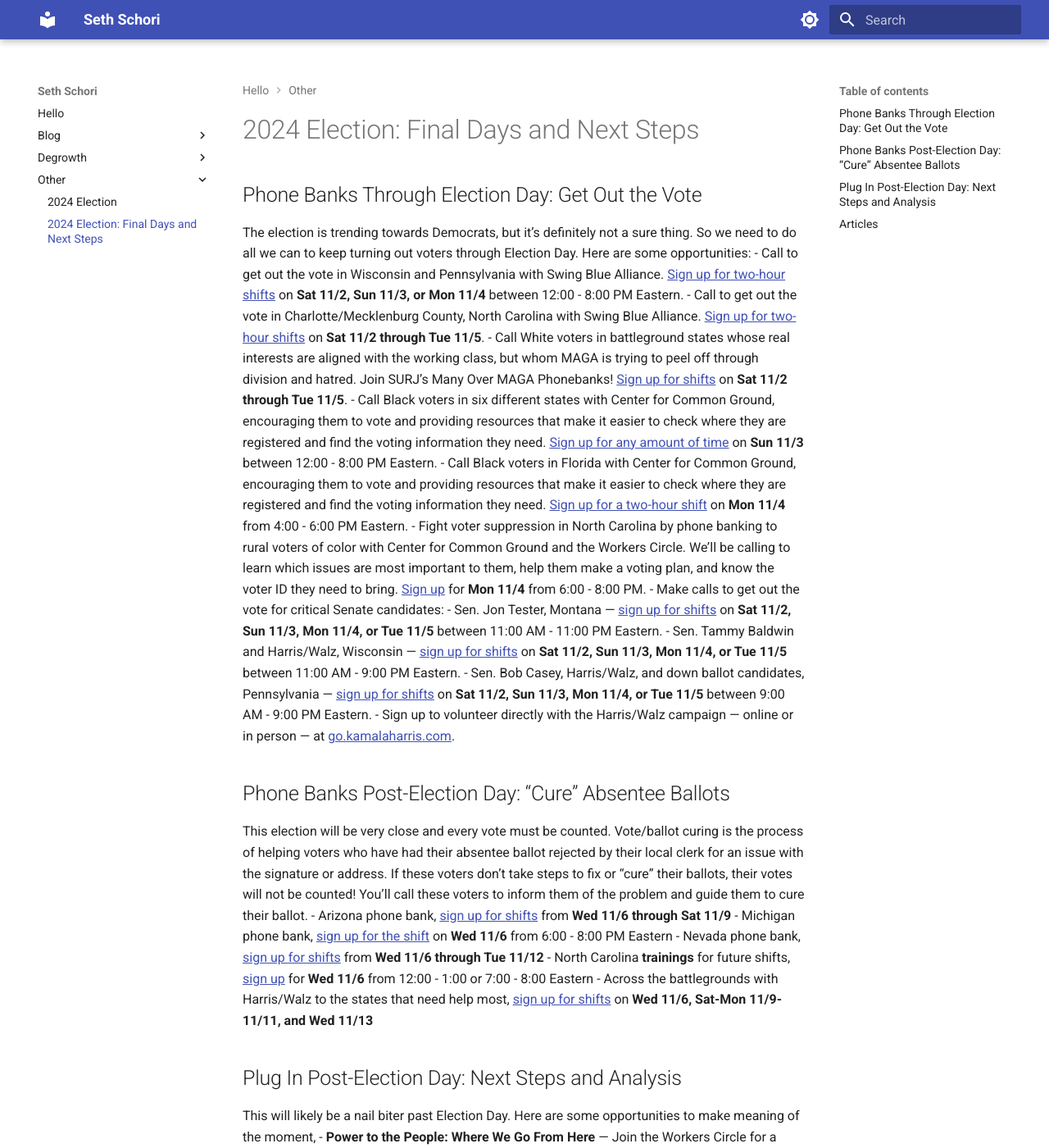
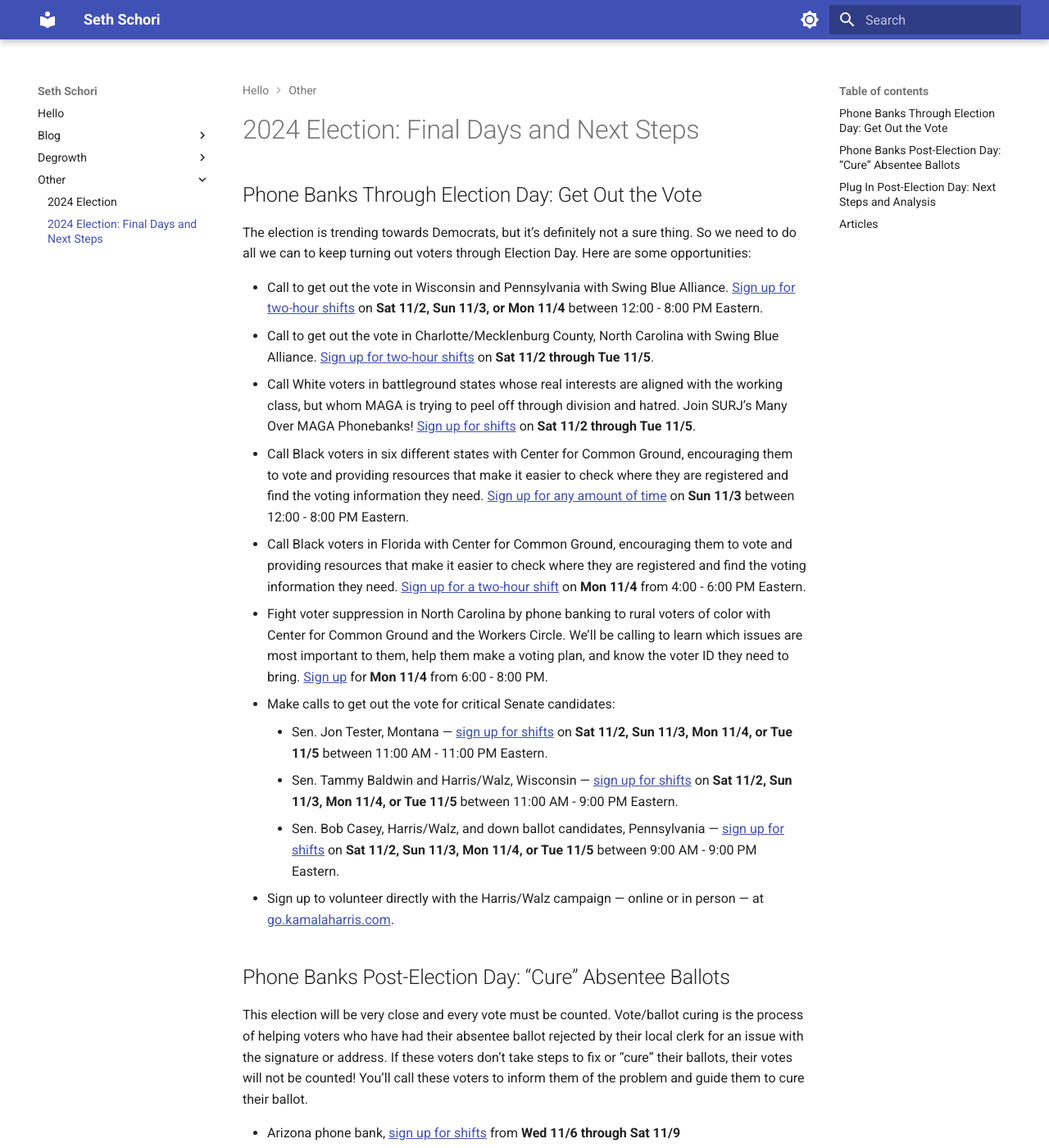
Before and after one commit to sethschori/sethschori.github.io, an MkDocs documentation site: the page built from docs/other/2024-election-ending.md, in a window 1280 px wide and 1400 px high. Shown: the whole window at 82% size. Built offline with MkDocs 1.6.1 and Material for MkDocs 9.7.7, drawn with Linux system fonts in a browser that asks for light colours; some of the changed lines change nothing that is shown; some of the changed text lies outside the part shown.

Commit message:
vault backup: 2024-11-02 13:39:16

```diff
--- a/docs/other/2024-election-ending.md
+++ b/docs/other/2024-election-ending.md
@@ -2,6 +2,7 @@
 
 ## Phone Banks Through Election Day: Get Out the Vote
 The election is trending towards Democrats, but it’s definitely not a sure thing. So we need to do all we can to keep turning out voters through Election Day. Here are some opportunities:
+
 - Call to get out the vote in Wisconsin and Pennsylvania with Swing Blue Alliance. [Sign up for two-hour shifts](https://www.mobilize.us/swingbluealliance/event/726445/) on **Sat 11/2, Sun 11/3, or Mon 11/4** between 12:00 - 8:00 PM Eastern.
 - Call to get out the vote in Charlotte/Mecklenburg County, North Carolina with Swing Blue Alliance. [Sign up for two-hour shifts](https://www.mobilize.us/swingbluealliance/event/569199/) on **Sat 11/2 through Tue 11/5**.
 - Call White voters in battleground states whose real interests are aligned with the working class, but whom MAGA is trying to peel off through division and hatred. Join SURJ’s Many Over MAGA Phonebanks! [Sign up for shifts](https://www.mobilize.us/surj/event/653094/) on **Sat 11/2 through Tue 11/5**.
@@ -15,13 +16,15 @@
 - Sign up to volunteer directly with the Harris/Walz campaign — online or in person — at [go.kamalaharris.com](https://go.kamalaharris.com/).
 ## Phone Banks Post-Election Day: “Cure” Absentee Ballots
 This election will be very close and every vote must be counted. Vote/ballot curing is the process of helping voters who have had their absentee ballot rejected by their local clerk for an issue with the signature or address. If these voters don’t take steps to fix or “cure” their ballots, their votes will not be counted! You’ll call these voters to inform them of the problem and guide them to cure their ballot.
+
 - Arizona phone bank, [sign up for shifts](https://www.mobilize.us/azdems/event/717867/) from **Wed 11/6 through Sat 11/9**
 - Michigan phone bank, [sign up for the shift](https://www.mobilize.us/2024mivictory/event/724863/) on **Wed 11/6** from 6:00 - 8:00 PM Eastern
 - Nevada phone bank, [sign up for shifts](https://www.mobilize.us/2024nvvictory/event/724469/) from **Wed 11/6 through Tue 11/12**
 - North Carolina **trainings** for future shifts, [sign up](https://www.mobilize.us/ncvictory2024/event/709165/) for **Wed 11/6** from 12:00 - 1:00 or 7:00 - 8:00 Eastern
 - Across the battlegrounds with Harris/Walz to the states that need help most, [sign up for shifts](https://events.democrats.org/event/684133/) on **Wed 11/6, Sat-Mon 11/9-11/11, and Wed 11/13**
 ## Plug In Post-Election Day: Next Steps and Analysis
-This will likely be a nail biter past Election Day. Here are some opportunities to make meaning of the moment,
+This will likely be a nail biter past Election Day. Here are some opportunities to make meaning of the moment, connect with others, and hear about next steps regardless of who wins:
+
 - **Power to the People: Where We Go From Here** — Join the Workers Circle for a post-election discussion featuring Ari Berman of People For the American Way; courts expert Marge Baker; and Andrea Miller, founder of the Center for Common Ground. We'll explore the political landscape and our role in defending democracy, voting rights, and court reform. [Sign up](https://us02web.zoom.us/meeting/register/tZMpdu6pqDwtH9XIzrp7nk2s51HqZesarWsd#/registration), ask questions, and connect with activists nationwide on **Tue 11/12**, 7:00 PM Eastern.
 - **Movement Voter PAC Briefing: What Just Happened?!** — Join Movement Voter PAC on Zoom to jump for joy, cry bitter tears, or bite our nails awaiting delayed results in the company of like-minded Democratic and progressive donors, activists, organizers, and strategists. [Sign up](https://movement.vote/register/4lq4x9fv/?trackingcode=email-2024-10-25&blm_aid=6172358657) for **Wed 11/6** at 3:00 PM Eastern.
 - **White People’s Work After the Election** with Showing Up For Racial Justice (SURJ) — No matter what happens on November 5, there will be important work for all of us to do in the days following. Join SURJ, the largest US organization that explicitly organizes white people for racial, economic and gender justice, for immediate calls to action to ensure every vote is counted and certified. White communities, organized by MAGA forces, are in the way of us winning on every issue we care about. Win or lose in this election, white people will have an important responsibility and role to play to reject Trump’s plays for white support — and to bring thousands more white people into the multiracial movement we need to win. [Sign up](https://www.mobilize.us/surj/event/733189/) for **Wed 11/6**, 8:00 PM Eastern.
```
